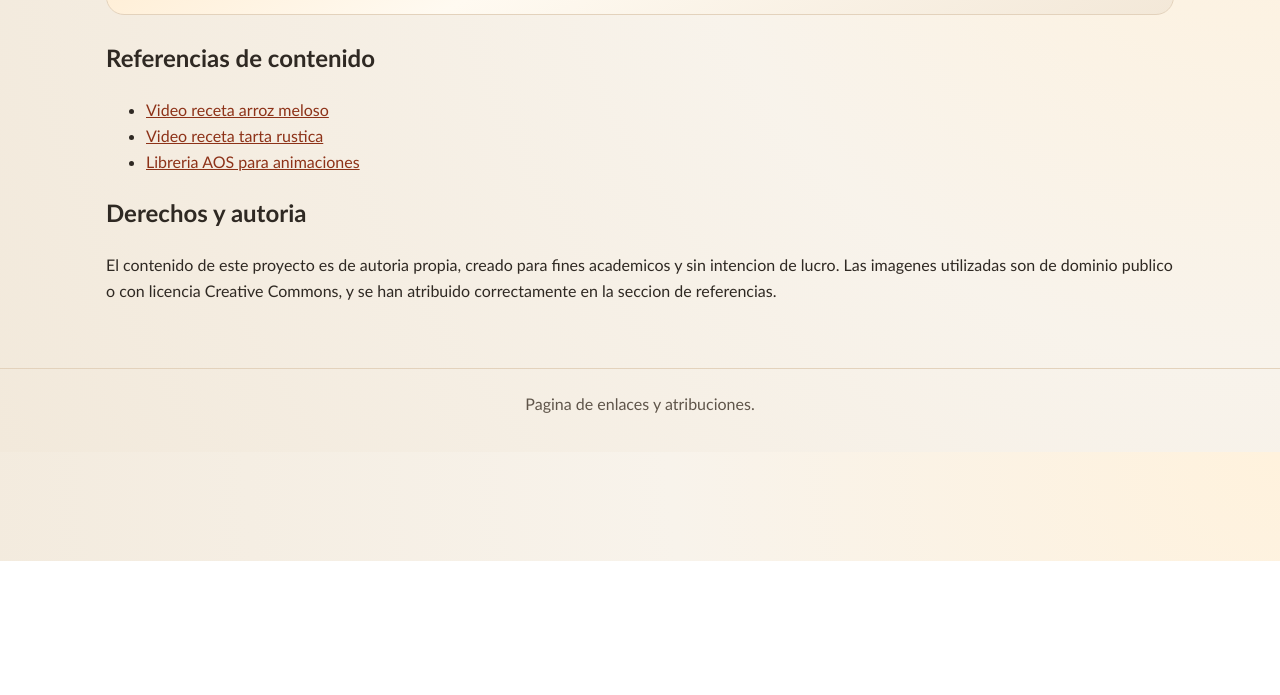
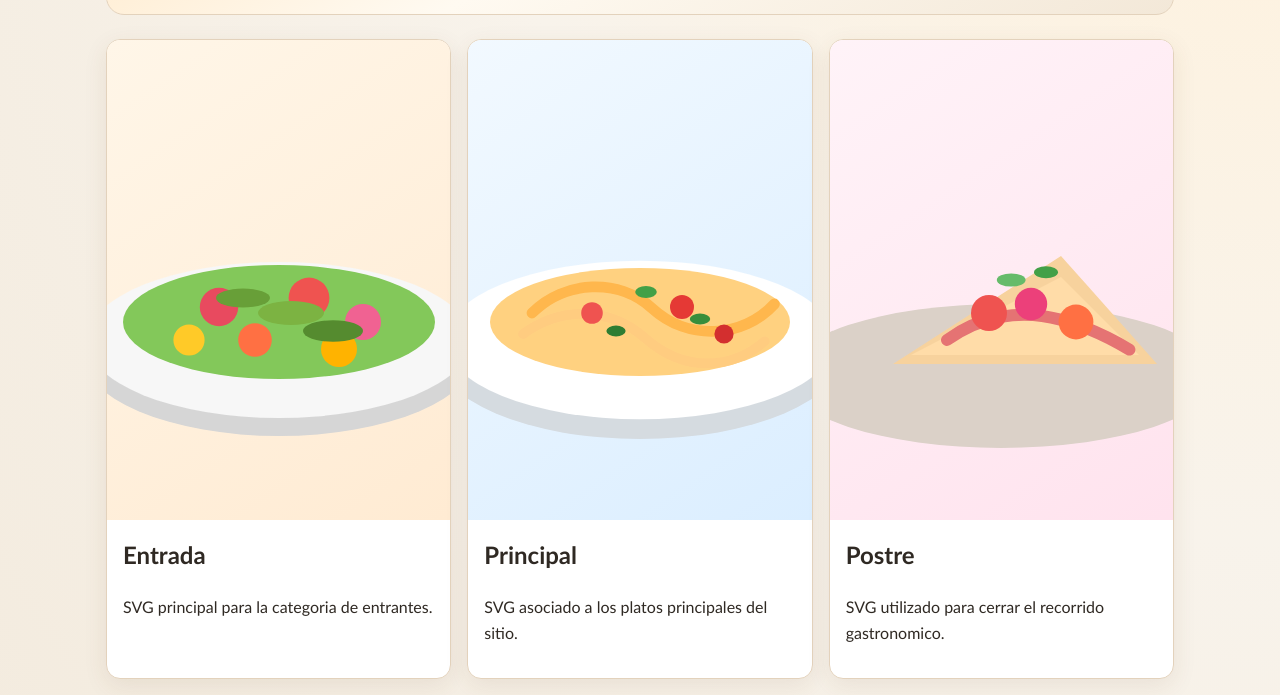
Before and after one commit to anaacr91/uoc-ms, a website built with Parcel: page links/index.html in a window 1280 px wide. Shown: the part 239-934 px from the top of the page. Before the commit the page ends 800 px from the top, so only its background shows below. Built offline with nearby package versions, Linux system fonts and the light colour scheme.

Commit message:
Add visible SVGs to links page

```diff
--- a/links/index.html
+++ b/links/index.html
@@ -32,6 +32,30 @@
       <p>Documento de referencias del contenido utilizado en el portal y estado de autoria de los recursos.</p>
     </section>
 
+    <section class="grid" data-aos="fade-up" aria-label="Imagenes svg del proyecto">
+      <article class="card">
+        <img src="../imagenes/comida-entrada.svg" alt="Icono de entrada gastronomica" width="640" height="480" loading="eager" decoding="async">
+        <div class="card-content">
+          <h2>Entrada</h2>
+          <p>SVG principal para la categoria de entrantes.</p>
+        </div>
+      </article>
+      <article class="card">
+        <img src="../imagenes/comida-principal.svg" alt="Icono de plato principal" width="640" height="480" loading="eager" decoding="async">
+        <div class="card-content">
+          <h2>Principal</h2>
+          <p>SVG asociado a los platos principales del sitio.</p>
+        </div>
+      </article>
+      <article class="card">
+        <img src="../imagenes/comida-postre.svg" alt="Icono de postre" width="640" height="480" loading="eager" decoding="async">
+        <div class="card-content">
+          <h2>Postre</h2>
+          <p>SVG utilizado para cerrar el recorrido gastronomico.</p>
+        </div>
+      </article>
+    </section>
+
 
     <section data-aos="fade-up">
       <h2>Referencias de contenido</h2>
```
